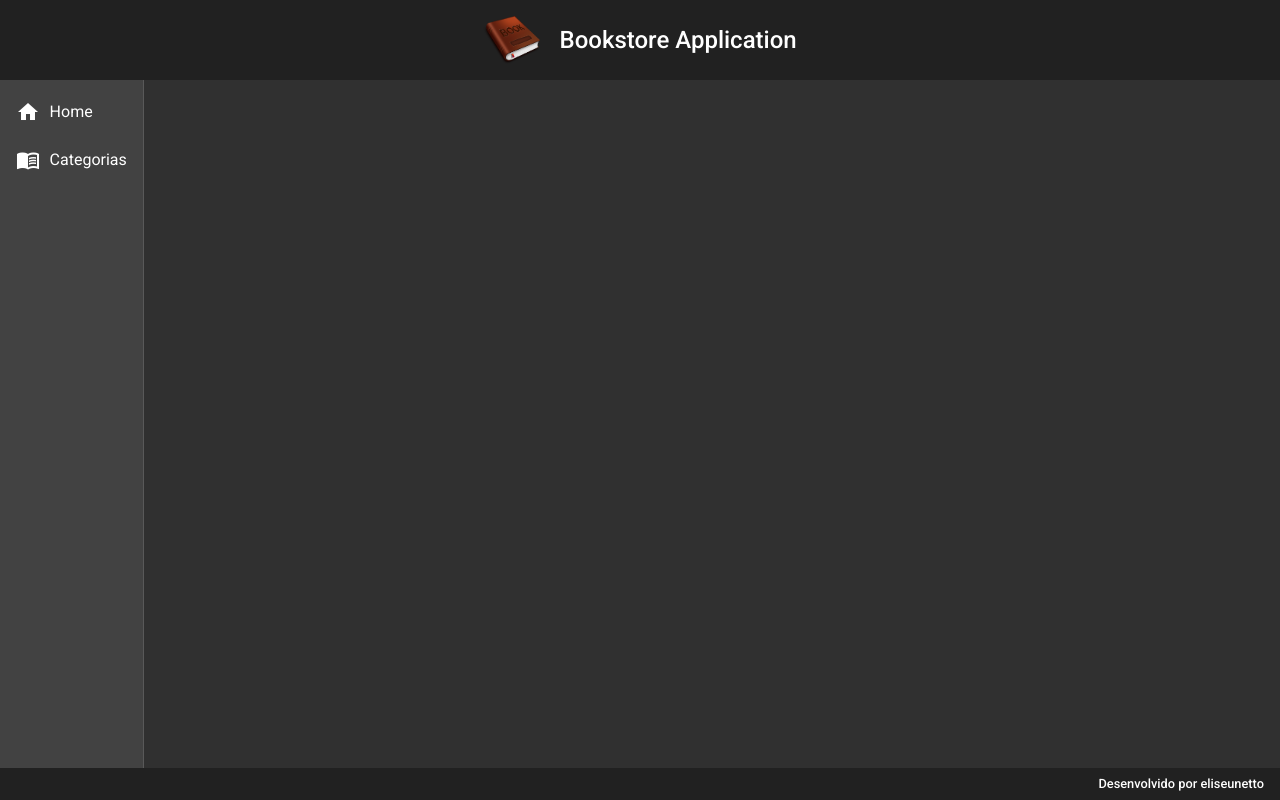
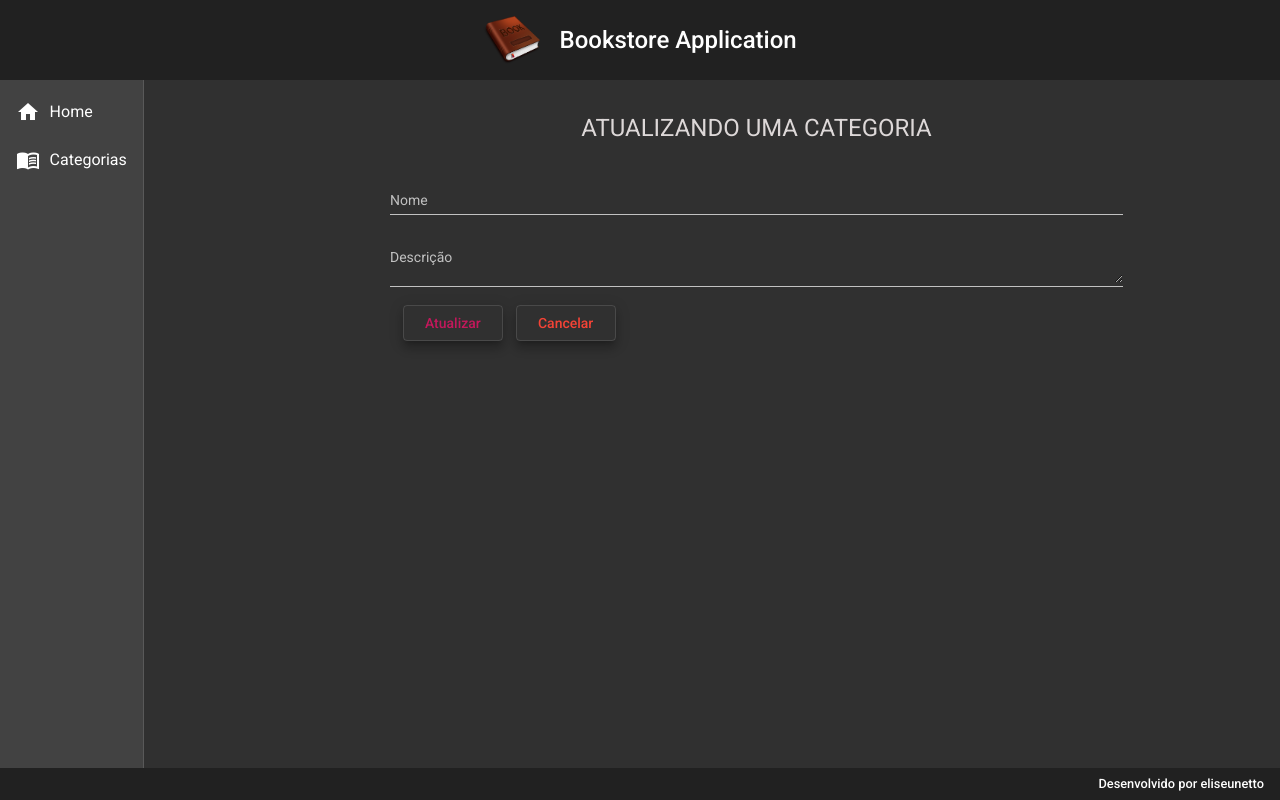
Before and after one commit to eliseunetto/bookstore, an Angular app: page /categorias/update/1 in a window 1280 px wide. Before the commit this address led to /. Built offline with nearby package versions, Linux system fonts and the light colour scheme; no server answers.

Commit message:
Componente CATEGORIA-UPDATE

```diff
--- a/src/app/app-routing.module.ts
+++ b/src/app/app-routing.module.ts
@@ -1,3 +1,4 @@
+import { CategoriaUpdateComponent } from "./components/views/categoria/categoria-update/categoria-update.component";
 import { CategoriaDeleteComponent } from "./components/views/categoria/categoria-delete/categoria-delete.component";
 import { CategoriaCreateComponent } from "./components/views/categoria/categoria-create/categoria-create.component";
 import { CategoriaReadComponent } from "./components/views/categoria/categoria-read/categoria-read.component";
@@ -22,6 +23,10 @@
     path: "categorias/delete/:id",
     component: CategoriaDeleteComponent,
   },
+  {
+    path: "categorias/update/:id",
+    component: CategoriaUpdateComponent,
+  },
 ];
 
 @NgModule({
--- a/src/app/app.module.ts
+++ b/src/app/app.module.ts
@@ -22,7 +22,8 @@
 import { MatFormFieldModule } from "@angular/material/form-field";
 import { MatInputModule } from "@angular/material/input";
 import { MatSnackBarModule } from "@angular/material/snack-bar";
-import { CategoriaDeleteComponent } from './components/views/categoria/categoria-delete/categoria-delete.component';
+import { CategoriaDeleteComponent } from "./components/views/categoria/categoria-delete/categoria-delete.component";
+import { CategoriaUpdateComponent } from './components/views/categoria/categoria-update/categoria-update.component';
 @NgModule({
   declarations: [
     AppComponent,
@@ -33,6 +34,7 @@
     CategoriaReadComponent,
     CategoriaCreateComponent,
     CategoriaDeleteComponent,
+    CategoriaUpdateComponent,
   ],
   imports: [
     BrowserModule,
--- a/src/app/components/views/categoria/categoria-read/categoria-read.component.html
+++ b/src/app/components/views/categoria/categoria-read/categoria-read.component.html
@@ -46,7 +46,7 @@
       <ng-container matColumnDef="acao">
         <th class="mat-header" mat-header-cell *matHeaderCellDef>AÇÃO</th>
         <td mat-cell *matCellDef="let row">
-          <a class="edit" href="#">
+          <a class="edit" routerLink="update/{{ row.id }}">
             <i class="material-icons">edit</i>
           </a>
           <a class="delete" routerLink="delete/{{ row.id }}">
--- /dev/null
+++ b/src/app/components/views/categoria/categoria-update/categoria-update.component.css
@@ -0,0 +1,25 @@
+form {
+    width: 70%;
+    text-align: center;
+    margin: auto;
+}
+
+form h1 {
+    text-transform: uppercase;
+    color: rgb(221, 216, 216);
+    margin: 2rem auto 2rem auto;
+}
+
+.campoDoFormulario {
+    width: 100%;
+}
+
+.buttons {
+    width: 100%;
+    text-align: start;
+}
+
+button {
+    width: 100px;
+    margin-left: .8rem;
+}
--- /dev/null
+++ b/src/app/components/views/categoria/categoria-update/categoria-update.component.html
@@ -0,0 +1,36 @@
+<form>
+  <h1>Atualizando uma categoria</h1>
+  <mat-form-field class="campoDoFormulario">
+    <mat-label>Nome</mat-label>
+    <input [(ngModel)]="categoria.nome" matInput name="nome" />
+  </mat-form-field>
+
+  <mat-form-field class="campoDoFormulario">
+    <mat-label>Descrição</mat-label>
+    <textarea
+      [(ngModel)]="categoria.descricao"
+      matInput
+      name="descricao"
+    ></textarea>
+  </mat-form-field>
+
+  <div class="buttons">
+    <button
+      (click)="update()"
+      class="mat-elevation-z8"
+      mat-stroked-button
+      color="primary"
+    >
+      Atualizar
+    </button>
+
+    <button
+      (click)="cancel()"
+      class="mat-elevation-z8"
+      mat-stroked-button
+      color="warn"
+    >
+      Cancelar
+    </button>
+  </div>
+</form>
--- /dev/null
+++ b/src/app/components/views/categoria/categoria-update/categoria-update.component.ts
@@ -0,0 +1,54 @@
+import { ActivatedRoute, Router } from "@angular/router";
+import { CategoriaService } from "./../categoria.service";
+import { Categoria } from "./../categoria.model";
+import { Component, OnInit } from "@angular/core";
+
+@Component({
+  selector: "app-categoria-update",
+  templateUrl: "./categoria-update.component.html",
+  styleUrls: ["./categoria-update.component.css"],
+})
+export class CategoriaUpdateComponent implements OnInit {
+  categoria: Categoria = {
+    id: "",
+    nome: "",
+    descricao: "",
+  };
+
+  constructor(
+    private service: CategoriaService,
+    private route: ActivatedRoute,
+    private router: Router
+  ) {}
+
+  ngOnInit(): void {
+    this.categoria.id = this.route.snapshot.paramMap.get("id")!;
+    this.findById();
+  }
+
+  findById(): void {
+    this.service.findById(this.categoria.id!).subscribe((resposta) => {
+      this.categoria.id = resposta.id;
+      this.categoria.nome = resposta.nome;
+      this.categoria.descricao = resposta.descricao;
+    });
+  }
+
+  update(): void {
+    this.service.update(this.categoria).subscribe(
+      (resposta) => {
+        this.router.navigate(["categorias"]);
+        this.service.message("Categoria atualizada com sucesso!");
+      },
+      (err) => {
+        this.service.message(
+          "Todos os campos devem ser preenchidos! Mínimo 3 caracteres."
+        );
+      }
+    );
+  }
+
+  cancel(): void {
+    this.router.navigate(["categorias"]);
+  }
+}
--- a/src/app/components/views/categoria/categoria.service.ts
+++ b/src/app/components/views/categoria/categoria.service.ts
@@ -33,6 +33,11 @@
     return this.http.delete<void>(url);
   }
 
+  update(categoria: Categoria): Observable<Categoria> {
+    const url = `${this.baseUrl}/categorias/${categoria.id}`;
+    return this.http.put<Categoria>(url, categoria);
+  }
+
   message(msg: String): void {
     this._snack.open(`${msg}`, "OK", {
       horizontalPosition: "end",
```
